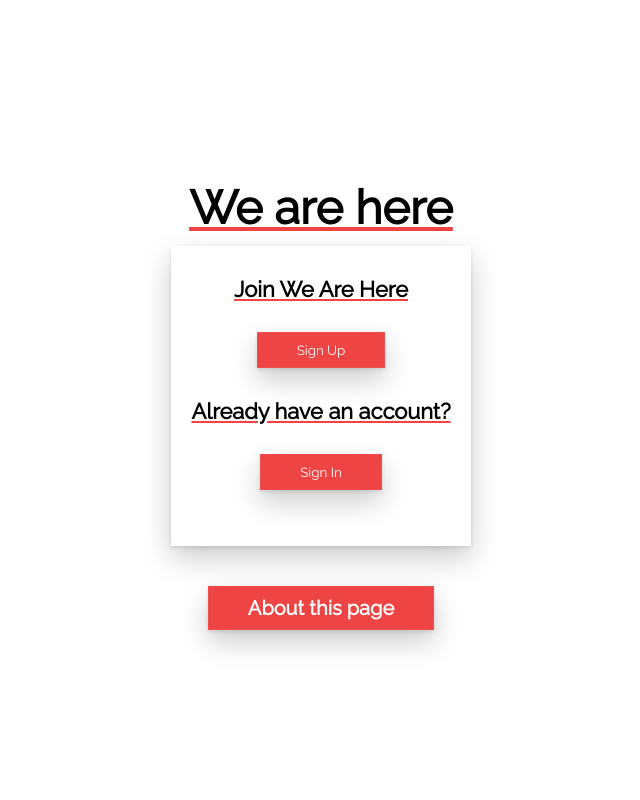
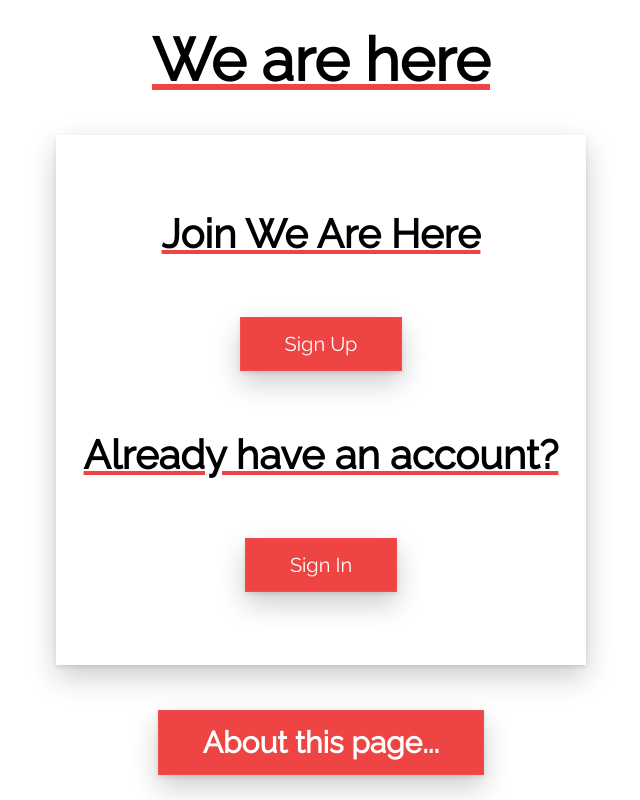
Before and after one commit to Professional-Kate/we-are-here-final-project, a React (Create React App) app in the folder client/: page /landing in a window 1280 px wide. Shown: the whole page, without its empty margins (319-959 px from the left). Built offline with nearby package versions, Linux system fonts and the light colour scheme.

Commit message:
updated style. Changed it to use more variables so I can keep things consistent. Need to get the team together to decide on a design system for this

```diff
--- a/client/src/Components/AboutList.js
+++ b/client/src/Components/AboutList.js
@@ -2,7 +2,10 @@ const AboutList = () => {
   return <ul className="card-list">
     <li><h1 className="card-heading underline underline-color-red">About</h1></li>
     <li>
-      <h2 className="card-heading">&quot;<span className="cyf-red-color underline underline-color-black">We Are Here</span>&quot; is an attendance tracking and data aggregation app</h2>
+      <h2 className="card-heading">&quot;
+      <span className="cyf-red-color underline underline-color-black">
+        We Are Here
+        </span>&quot; is an attendance tracking and data aggregation app</h2>
     </li>
     </ul>;
 };
--- a/client/src/Components/SignInList.js
+++ b/client/src/Components/SignInList.js
@@ -4,12 +4,14 @@ const SignInList = () => {
     <h2 id="new-user-heading" className="card-heading underline underline-color-red">Join We Are Here</h2>
   </li>
   <li>
+    {/* When clicked will send users to the Sign Up endpoint */}
     <button id="sign-up-button" className="card-button box-shadow">Sign Up</button>
     </li>
   <li>
     <h2 id="old-user-heading" className="card-heading underline underline-color-red">Already have an account?</h2>
   </li>
   <li>
+    {/* When clicked will send users to the Sign In endpoint */}
     <button id="sign-in-button" className="card-button box-shadow">Sign In</button>
   </li>
 </ul>;
--- a/client/src/index.html
+++ b/client/src/index.html
@@ -1,7 +1,9 @@
 <!DOCTYPE html>
 <html lang="en">
 	<head>
-		<meta charset="UTF-8" />
+		<meta charset="UTF-8">
+		<meta http-equiv="X-UA-Compatible" content="IE=edge">
+		<meta name="viewport" content="width=device-width, initial-scale=1.0">
 		<title>We are here</title>
 	</head>
 	<body>
--- a/client/src/pages/Landing.css
+++ b/client/src/pages/Landing.css
@@ -10,11 +10,23 @@
   --cyf-red: hsl(0, 83%, 60%);
   --cyf-hover-red: hsl(0, 87%, 45%);
   font-family: "Raleway", sans-serif;
+
+  /* font-size */
+  --normal-font-size: calc(var(--large-font-size) / 2);
+  --large-font-size: 32px;
+  --larger-font-size: calc(var(--large-font-size) * 1.5);
+
+  /* spacing */
+  --normal-gap: 12px;
+  --large-gap: calc(var(--normal-gap) * 2);
+  --larger-gap: calc(var(--normal-gap) * 3);
 }
 
 ul {
   list-style: none;
 }
+
+/* ----- WHOLE PAGE STYLE THINGS ----- */
 
 .cyf-red-color {
   color: var(--cyf-red);
@@ -37,17 +49,26 @@ ul {
 }
 
 .normal-text {
-  font-size: 20px;
+  font-size: var(--normal-font-size);
 }
 
+/* ----- SPECIFIC THINGS ----- */
+
+/* h1 */
 .main-heading {
-  font-size: 46.8px;
-  line-height: 75.35px;
+  font-size: var(--larger-font-size);
+  margin-bottom: var(--larger-gap);
 }
 
+#root {
+  width: 100vw;
+  height: 100vh;
+}
+
+
+/* whole page things */
 .landing-page {
-  height: 100vh;
-  width: 100vw;
+  height: 100%;
   display: flex;
   justify-content: center;
   align-items: center;
@@ -55,30 +76,77 @@ ul {
   text-align: center;
 }
 
+/* ----- CARD ----- */
 .card {
-  height: 300px;
+  height: 350px;
   width: 300px;
+  padding: var(--normal-gap);
 }
 
 .card-list > li {
-  margin: 30px 0;
+  margin: var(--large-gap) 0;
 }
 
 .card-heading {
-  font-size: 21.84px;
+  font-size: var(--large-font-size);
 }
 
 .card-button {
-  padding: 10px 40px;
+  padding: var(--normal-gap) var(--larger-gap);
   background-color: var(--cyf-red);
   color: white;
   cursor: pointer;
+  font-size: var(--normal-font-size);
 }
 
 .card-button:hover {
   background-color: var(--cyf-hover-red);
 }
 
+/* ----- BUTTON BELOW THE CARD ----- */
+
 .about-header {
-  margin-top: 40px;
+  margin-top: var(--larger-gap);
 }
+
+
+/* ----- BREAKPOINTS ----- */
+
+/* 800px */
+@media only screen and (min-width: 800px) {
+
+  :root * {
+      /* font-size */
+  --normal-font-size: calc(var(--large-font-size) / 2);
+  --large-font-size: 40px;
+  --larger-font-size: calc(var(--large-font-size) * 1.5);
+
+  /* spacing */
+  --normal-gap: 15px;
+  --large-gap: calc(var(--normal-gap) * 2);
+  --larger-gap: calc(var(--normal-gap) * 3);
+  }
+
+  .main-heading {
+    margin-bottom: var(--large-font-size);
+    font-size: var(--larger-font-size);
+  }
+
+  .card {
+    width: 500px;
+    height: 500px;
+  }
+
+  .card-list > li {
+    margin: var(--larger-font-size) 0;
+  }
+
+  .card-heading {
+    font-size: var(--large-font-size);
+  }
+
+  .card-button {
+    padding: var(--normal-gap) var(--larger-gap);
+    font-size: var(--normal-font-size);
+  }
+}
--- a/client/src/pages/Landing.js
+++ b/client/src/pages/Landing.js
@@ -15,7 +15,7 @@ const Landing = () => {
       {isAboutPage ? <AboutList /> : <SignInList />}
       </section>
           <button id="about-header" className="about-header card-button box-shadow" onClick={clickEvent}>
-            <h2>{isAboutPage ? "Go back..." : "About this page"}</h2>
+            <h2>{isAboutPage ? "Go back..." : "About this page..."}</h2>
             </button>
     </article>;
 };
```
